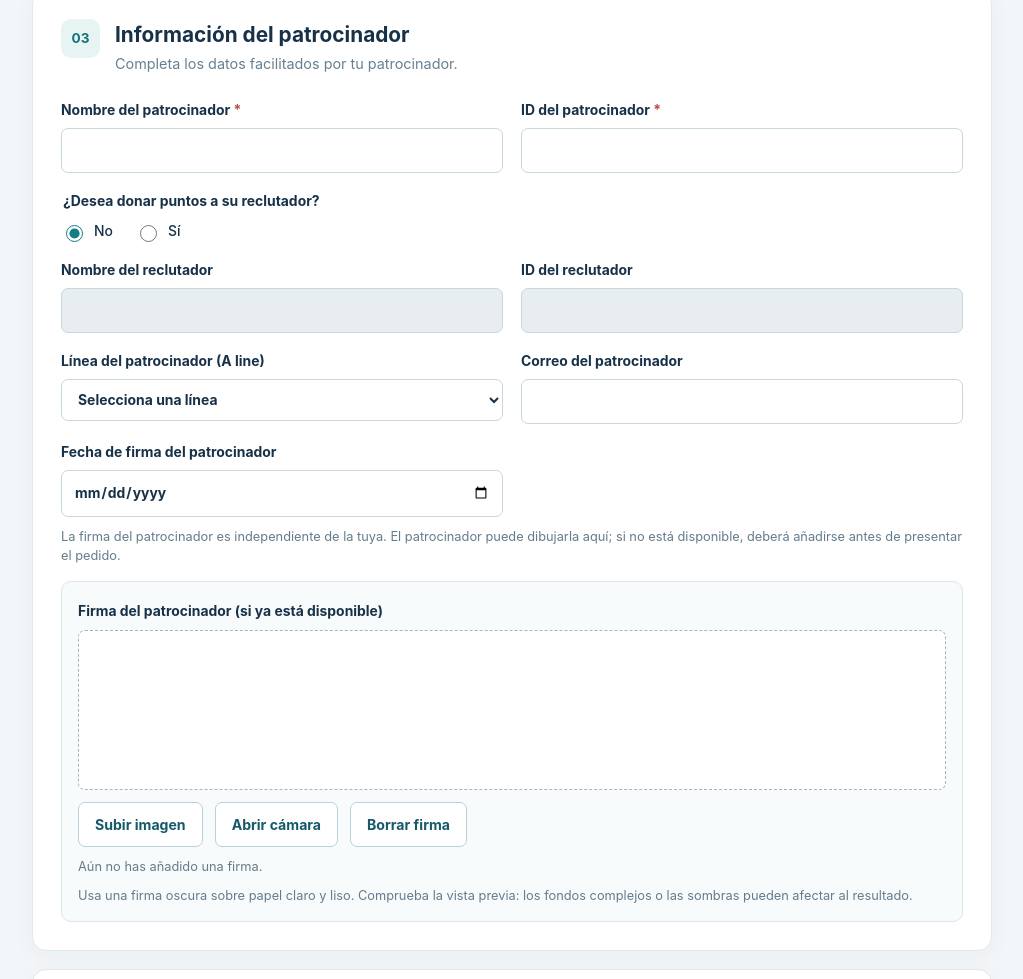
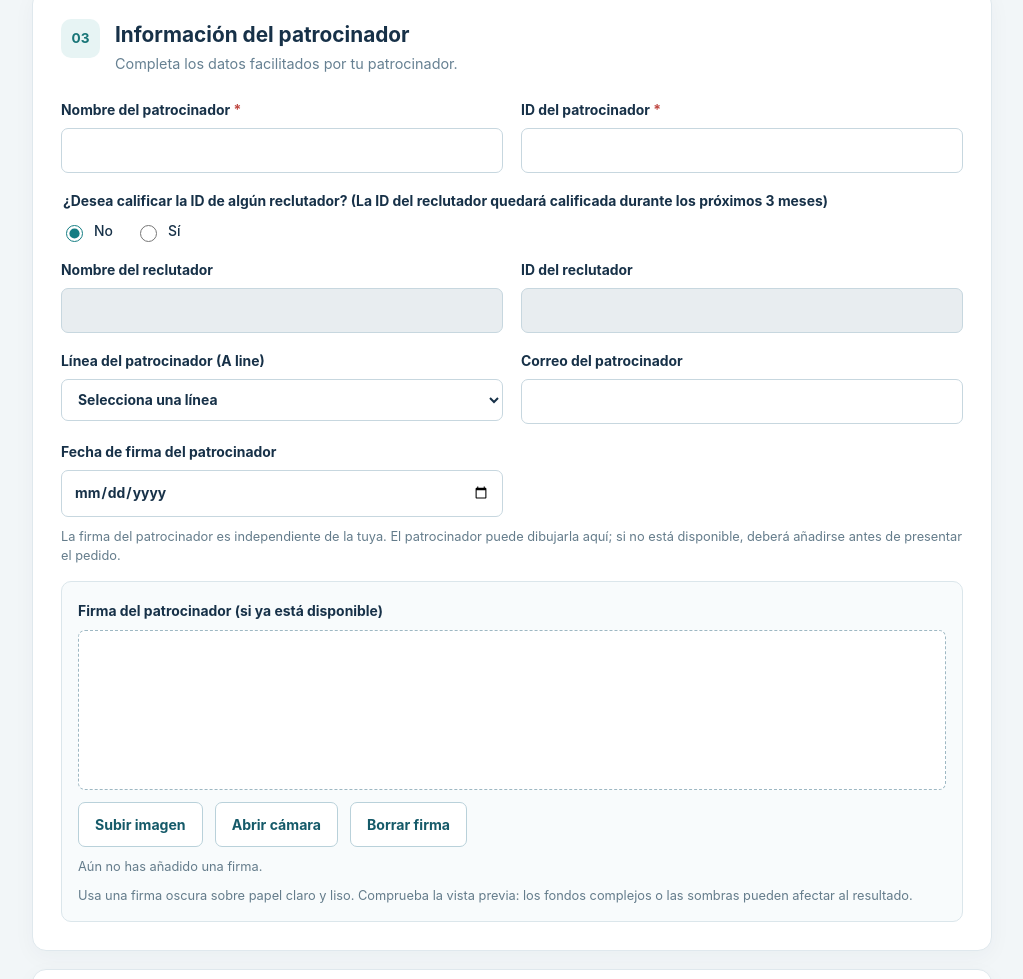
Before and after one commit to mbolano42/Enagic_Order_Form, a plain HTML site: page index.html in a window 1280 px wide. Shown: the part 2297-3276 px from the top of the page, without its empty margins (128-1151 px from the left). Drawn offline with Linux system fonts and the light colour scheme.

Commit message:
Añadiendo control DNI, control en la seccion de bonificacion y especificaciones

```diff
--- a/index.html
+++ b/index.html
@@ -113,7 +113,7 @@
           <label>Nombre del patrocinador <span class="required">*</span><input name="sponsorName" required maxlength="80"></label>
           <label>ID del patrocinador <span class="required">*</span><input name="sponsorId" required maxlength="60"></label>
           <fieldset class="wide recruiter-question">
-            <legend>¿Desea donar puntos a su reclutador?</legend>
+            <legend>¿Desea calificar la ID de algún reclutador? (La ID del reclutador quedará calificada durante los próximos 3 meses)</legend>
             <div class="choices"><label><input type="radio" name="donatePoints" value="no" checked> No</label><label><input type="radio" name="donatePoints" value="yes"> Sí</label></div>
           </fieldset>
           <label>Nombre del reclutador<input name="recruiterName" maxlength="80" disabled></label>
```
Also changed, not shown: 1 other file.
